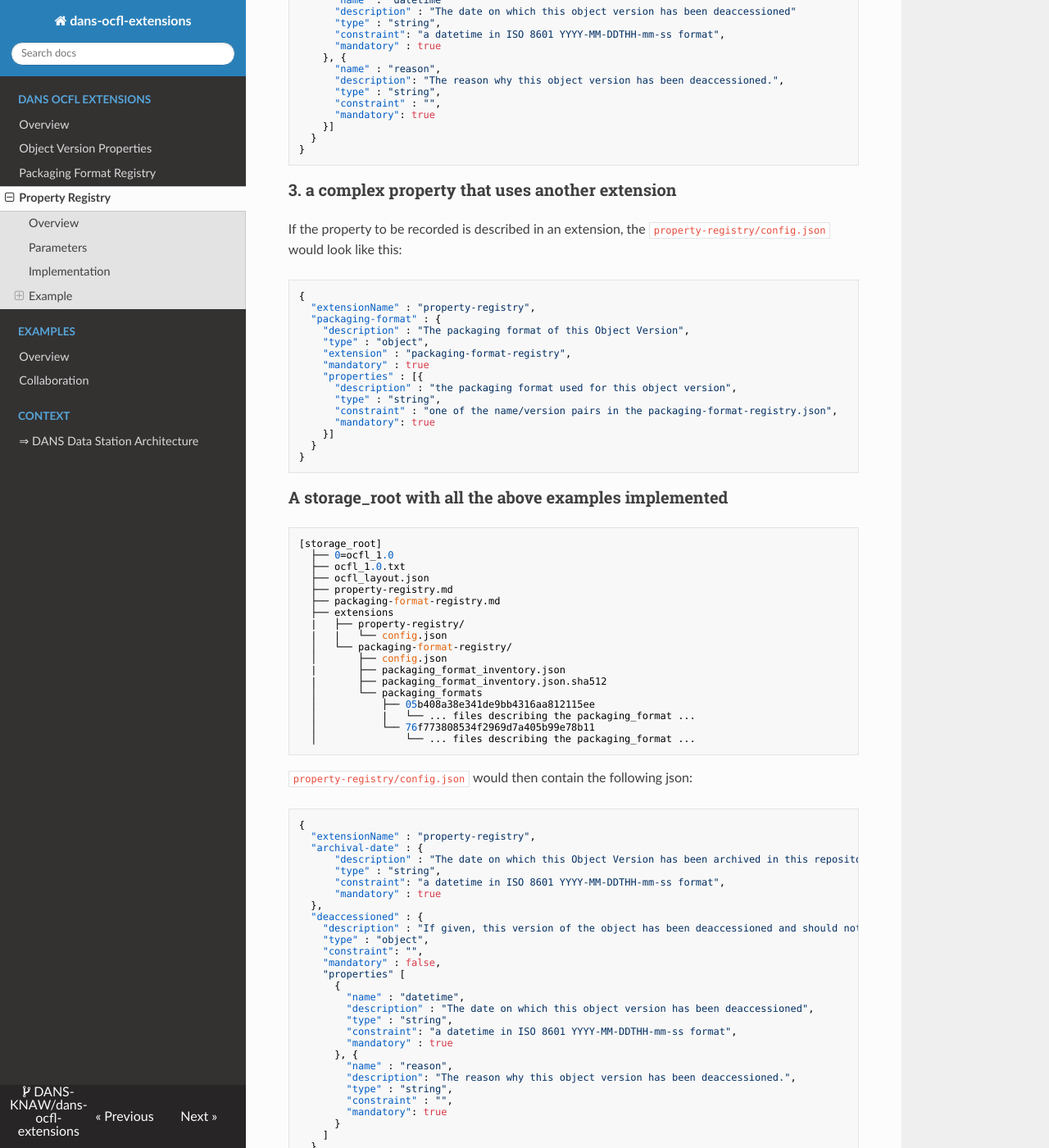
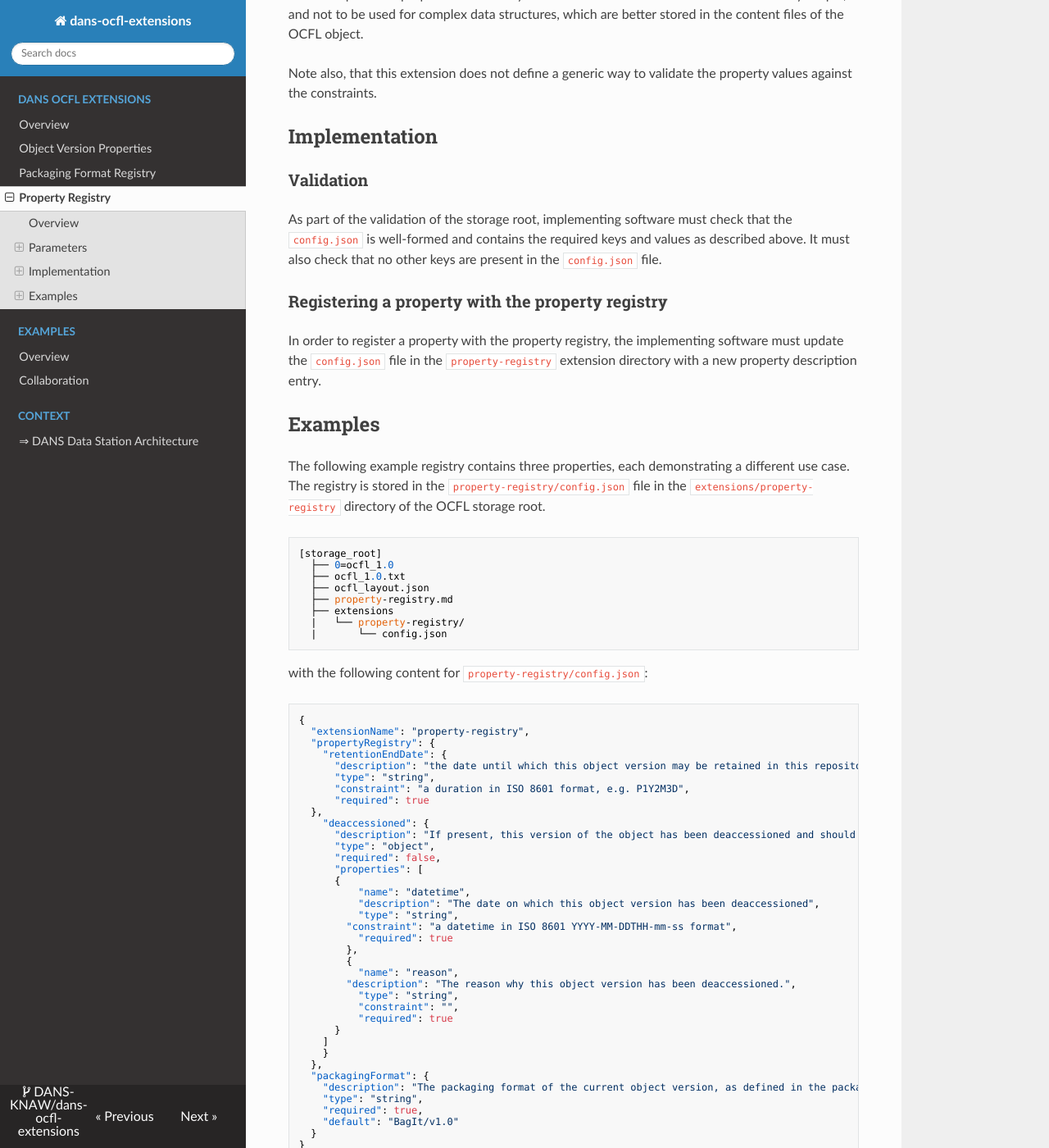
Before and after one commit to DANS-KNAW/dans-ocfl-extensions, an MkDocs documentation site: the page built from docs/property-registry/property-registry.md, in a window 1280 px wide and 1400 px high, scrolled down 2182 px. Shown: the whole window at 82% size. Built offline with MkDocs 1.6.1, drawn with Linux system fonts in a browser that asks for light colours; nearby versions of some CDN libraries; some of the changed text lies outside the part shown.

Commit message:
merged origin

````diff
--- a/docs/property-registry/property-registry.md
+++ b/docs/property-registry/property-registry.md
@@ -5,185 +5,165 @@
 - **Minimum OCFL Version:** 1.0
 - **Status:** DRAFT
 
-## Overview
-This extension facilitates a way to define properties for an OCFL object.
-This extension only describes which properties could be recorded, and their definitions and structures. It does not prescribe how these are stored for objects or object versions.
+Overview
+--------
 
-## Parameters
-The `config.json` in this extension has the key `extensionName`. Furthermore it defines the properties using the following keys: `name`,
-`description`, `type`, `constraint`, `properties`, `extension` and `mandatory`.
+This extension facilitates a way to define properties for an OCFL object. The registry described here only maintains a list of properties that could be used,
+and their definitions and structures. It does not prescribe how these properties are associated with items in the repository, such as object versions. One way
+to associate properties with object versions is to use the [Object Version Properties extension](../object-version-properties/object-version-properties.md).
 
+Parameters
+----------
 
-|key|description|mandatory|
-|---|---|---|
-|description|human readable explanation of this property|true|
-|type| a json type (number, string, boolean or object). An object needs the `properties` to be filled|true|
-|extension| if used, the name MUST be an extension in the storage_root that describes the functionality|false|
-|constraint||false|
-|mandatory| boolean|true|
-|properties| an array of properties with the following keys|false|
-|property.name||true|
-|property.description||true|
-|property.type| a json type (number, string, boolean)|true|
-|property.constraint||false|
-|property.mandatory|boolean whether this property is mandatory within the parent object|true|
+Configuration is done by setting values in the file `config.json` at the top level of the extension's directory. The expected keys are:
 
-## Implementation
-Implementing software might check whether the extensions mentioned in the `config.json` are installed in the storage_root.
+- Name: `extensionName`
+    - Description: String identifying the extension.
+    - Type: String.
+    - Constraints: Must be `property-registry`.
+    - Default: `property-registry`.
 
-Implementing software might check whether the `config.json` is well-formed.
+- Name: `propertyRegistry`
+    - Description: An object with as keys the names of the properties, and as values property description entries as defined below.
+    - Type: Object.
+    - Constraints: The values must have at least the required properties as described below, at most extended with the optional properties.
+    - Default: Empty array.
 
+### Property description values
 
-## Example
-Three examples will be given:
+- Name: `description`
+    - Description: A human-readable description of the property, explaining its purpose and usage.
+    - Type: String.
+    - Constraints: None.
+    - Required: true.
+    - Default: None.
 
-1. a simple property
-2. a complex property
-3. a complex property that uses another extension
+- Name: `type`
+    - Description: The JSON type of the property.
+    - Type: String.
+    - Constraints: Must be one of: `number`, `string`, `boolean` or `object`. If `object`, the property must have a `properties` key defined.
+    - Required: true.
+    - Default: `string`.
 
-### 1. a simple property
-if the repository wants to record a simple property, for instance the archival date for each OCFL Object Version, it could achieve that in the following way:
+- Name: `constraints`
+    - Description: A human-readable description of the constraints on the property value, if any.
+    - Type: String.
+    - Constraints: None.
+    - Required: false.
+    - Default: None.
 
-```
+- Name: `properties`
+    - Description: If the property is of type `object`, this key must be present and contain an object that has as keys the names of the properties of the object,
+      and as values property description values as defined in this paragraph.
+    - Type: Object.
+    - Constraints: Each value in the object must be a property description value as defined in this paragraph.
+    - Required: if `type` is `object`.
+    - Default: None.
+
+- Name: `required`
+    - Description: A boolean indicating whether this property is required.
+    - Type: Boolean.
+    - Constraints: None.
+    - Required: false.
+    - Default: false.
+
+- Name: `default`
+    - Description: The default value for the property, if any.
+    - Type: Any valid JSON value of the type defined by the `type` key.
+    - Constraints: Must be a valid value for the property type.
+    - Required: false.
+    - Default: None.
+
+Note, that the `array` type is not supported, as this would make validation of the property values more complex. The properties defined by means of this
+extension are intended to be fairly simple, and not to be used for complex data structures, which are better stored in the content files of the OCFL object.
+
+Note also, that this extension does not define a generic way to validate the property values against the constraints.
+
+Implementation
+--------------
+
+### Validation
+
+As part of the validation of the storage root, implementing software must check that the `config.json` is well-formed and contains the required keys and values
+as described above. It must also check that no other keys are present in the `config.json` file.
+
+### Registering a property with the property registry
+
+In order to register a property with the property registry, the implementing software must update the `config.json` file in the `property-registry` extension
+directory with a new property description entry.
+
+Examples
+--------
+
+The following example registry contains three properties, each demonstrating a different use case. The registry is stored in the `property-registry/config.json`
+file in the `extensions/property-registry` directory of the OCFL storage root.
+
+```text
 [storage_root]
   ├── 0=ocfl_1.0
   ├── ocfl_1.0.txt
   ├── ocfl_layout.json
   ├── property-registry.md
   ├── extensions
-      └── property-registry/
-          └── config.json
+  |   └── property-registry/
+  |       └── config.json
 ```
+
 with the following content for `property-registry/config.json`:
 
-```
+```json
 {
-  "extensionName" : "property-registry",
-  "archival-date" : {
-      "description" : "The date on which this Object Version has been archived in this repository"
-      "type" : "string",
-      "constraint": "a datetime in ISO 8601 YYYY-MM-DDTHH-mm-ss format",
-      "mandatory" : true
-    },
-}
-```
-
-
-### 2. a complex property
-if the repository wants to record a complex object for a version, for instance that it has been deaccessioned, this could be done with the same structure, but with a different content for `property-registry/config.json`:
-
-```
-{
-  "extensionName" : "property-registry",
-  "deaccessioned" : {
-    "description" : "If given, this version of the object has been deaccessioned and should not be disseminated",
-    "type" : "object",
-    "constraint" ""
-    "mandatory" : false,
-    "properties" [{
-      "name" : "datetime"
-      "description" : "The date on which this object version has been deaccessioned"
-      "type" : "string",
-      "constraint": "a datetime in ISO 8601 YYYY-MM-DDTHH-mm-ss format",
-      "mandatory" : true
-    }, {
-      "name" : "reason",
-      "description": "The reason why this object version has been deaccessioned.",
-      "type" : "string",
-      "constraint" : "",
-      "mandatory": true
-    }]
+  "extensionName": "property-registry",
+  "propertyRegistry": {
+    "retentionEndDate": {
+      "description": "the date until which this object version may be retained in this repository",
+      "type": "string",
+      "constraint": "a duration in ISO 8601 format, e.g. P1Y2M3D",
+      "required": true
+  },
+    "deaccessioned": {
+      "description": "If present, this version of the object has been deaccessioned and should not be disseminated",
+      "type": "object",
+      "required": false,
+      "properties": [
+      {
+          "name": "datetime",
+          "description": "The date on which this object version has been deaccessioned",
+          "type": "string",
+        "constraint": "a datetime in ISO 8601 YYYY-MM-DDTHH-mm-ss format",
+          "required": true
+        },
+        {
+          "name": "reason",
+        "description": "The reason why this object version has been deaccessioned.",
+          "type": "string",
+          "constraint": "",
+          "required": true
+      }
+    ]
+    }
+  },
+  "packagingFormat": {
+    "description": "The packaging format of the current object version, as defined in the packaging-format-registry",
+    "type": "string",
+    "required": true,
+    "default": "BagIt/v1.0"
   }
 }
 ```
 
-### 3. a complex property that uses another extension
-If the property to be recorded is described in an extension, the `property-registry/config.json` would look like this:
+### `retentionEndDate` property
 
-```
-{
-  "extensionName" : "property-registry",
-  "packaging-format" : {
-    "description" : "The packaging format of this Object Version",
-    "type" : "object",
-    "extension" : "packaging-format-registry",
-    "mandatory" : true
-    "properties" : [{
-      "description" : "the packaging format used for this object version",
-      "type" : "string",
-      "constraint" : "one of the name/version pairs in the packaging-format-registry.json",
-      "mandatory": true
-    }]
-  }
-}
-```
+This is a simple string property that indicates the date until which this object version must be retained in the repository. It is required and must be in ISO
+8601 format.
 
-### A storage_root with all the above examples implemented
+### `deaccessioned` property
 
-```
-[storage_root]
-  ├── 0=ocfl_1.0
-  ├── ocfl_1.0.txt
-  ├── ocfl_layout.json
-  ├── property-registry.md
-  ├── packaging-format-registry.md
-  ├── extensions
-  |   ├── property-registry/
-  |   |   └── config.json
-  │   └── packaging-format-registry/
-  │       ├── config.json
-  |       ├── packaging_format_inventory.json
-  |       ├── packaging_format_inventory.json.sha512
-  │       └── packaging_formats
-  │           ├── 05b408a38e341de9bb4316aa812115ee
-  │           |   └── ... files describing the packaging_format ...
-  │           └── 76f773808534f2969d7a405b99e78b11
-  │               └── ... files describing the packaging_format ...
-```
+This is a structured property that doubles as a boolean flag. If present, it indicates that this object version has been deaccessioned and should not be
+disseminated. It also documents the date and reason for deaccessioning.
 
-`property-registry/config.json` would then contain the following json:
+### `packagingFormat` property
 
-```
-{
-  "extensionName" : "property-registry",
-  "archival-date" : {
-      "description" : "The date on which this Object Version has been archived in this repository"
-      "type" : "string",
-      "constraint": "a datetime in ISO 8601 YYYY-MM-DDTHH-mm-ss format",
-      "mandatory" : true
-  },
-  "deaccessioned" : {
-    "description" : "If given, this version of the object has been deaccessioned and should not be disseminated",
-    "type" : "object",
-    "constraint": "",
-    "mandatory" : false,
-    "properties" [
-      {
-        "name" : "datetime",
-        "description" : "The date on which this object version has been deaccessioned",
-        "type" : "string",
-        "constraint": "a datetime in ISO 8601 YYYY-MM-DDTHH-mm-ss format",
-        "mandatory" : true
-      }, {
-        "name" : "reason",
-        "description": "The reason why this object version has been deaccessioned.",
-        "type" : "string",
-        "constraint" : "",
-        "mandatory": true
-      }
-    ]
-  },
-  "packaging-format" : {
-    "description" : "The packaging format of this Object Version",
-    "type" : "object",
-    "extension" : "packaging-format-registry",
-    "mandatory" : true,
-    "properties" : [{
-      "description" : "the packaging format used for this object version",
-      "type" : "string",
-      "constraint" : "one of the name/version pairs defined in the packaging-format-registry.json",
-      "mandatory": true
-    }]
-  }
-}
-```
+This is a simple string property that indicates the packaging format of the current object version as defined in
+the [Packaging Format Registry extension](../packaging-format-registry/packaging-format-registry.md). It is required and must be a valid packaging format name
+as defined in that registry.
--- a/mkdocs.yml
+++ b/mkdocs.yml
@@ -33,6 +33,9 @@
   - Context:
     - ⇒ DANS Data Station Architecture: arch.md
 
+extra:
+  schema_registry_extension: https://ocfl.github.io/extensions/0008-schema-registry.html
+
 plugins:
   - markdownextradata
   - search
````
Also changed, not shown: docs/index.md (+1 -1 lines), docs/object-version-properties/object-version-properties.md (+20 -12 lines), docs/packaging-format-registry/packaging-format-registry.md (+60 -50 lines).
